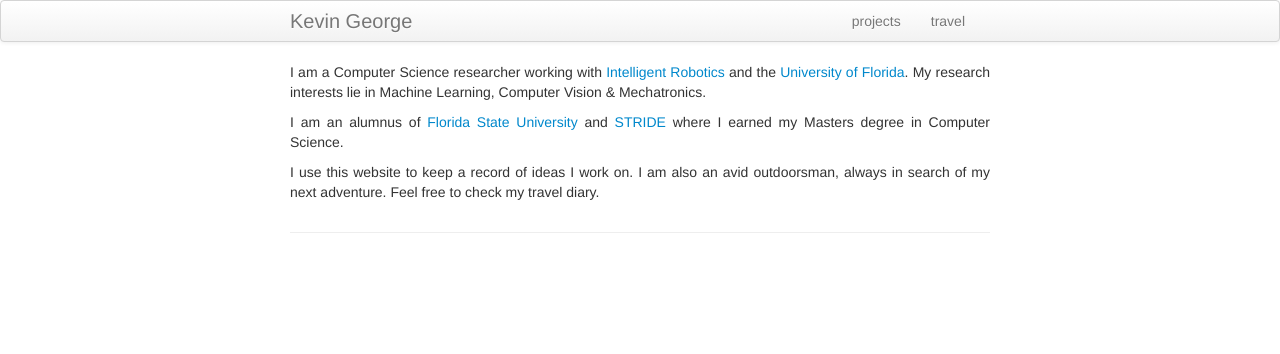
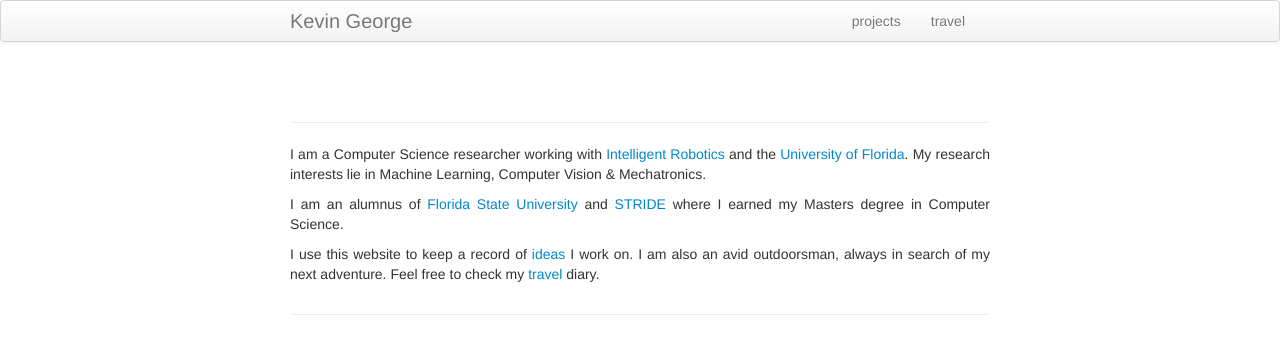
Before and after one commit to kevin-george/kevin-george.github.io, a Jekyll site: the page built from index.md, in a window 1280 px wide. Shown: the top 354 px of the page. Built offline with Jekyll 4.4.1, drawn with Linux system fonts in a browser that asks for light colours; part of the change alters nothing that is shown.

Commit message:
Added internal hyperlinks

```diff
--- a/index.md
+++ b/index.md
@@ -2,13 +2,15 @@
 layout: frontpage
 title: Kevin George
 ---
+<br/>
+<br/>
 
-
+---
 I am a Computer Science researcher working with [Intelligent Robotics](https://intelligentrobotics.org) and the [University of Florida](http://www.reef.ufl.edu). My research interests lie in Machine Learning, Computer Vision & Mechatronics.
 
 
 I am an alumnus of [Florida State University](http://www.cs.fsu.edu) and [STRIDE](http://www.eng.fsu.edu/stride) where I earned my Masters degree in Computer Science.
 
 
-I use this website to keep a record of ideas I work on.
-I am also an avid outdoorsman, always in search of my next adventure. Feel free to check my travel diary.
+I use this website to keep a record of [ideas](pages/recent.html) I work on.
+I am also an avid outdoorsman, always in search of my next adventure. Feel free to check my [travel](pages/travel.html) diary.
```
